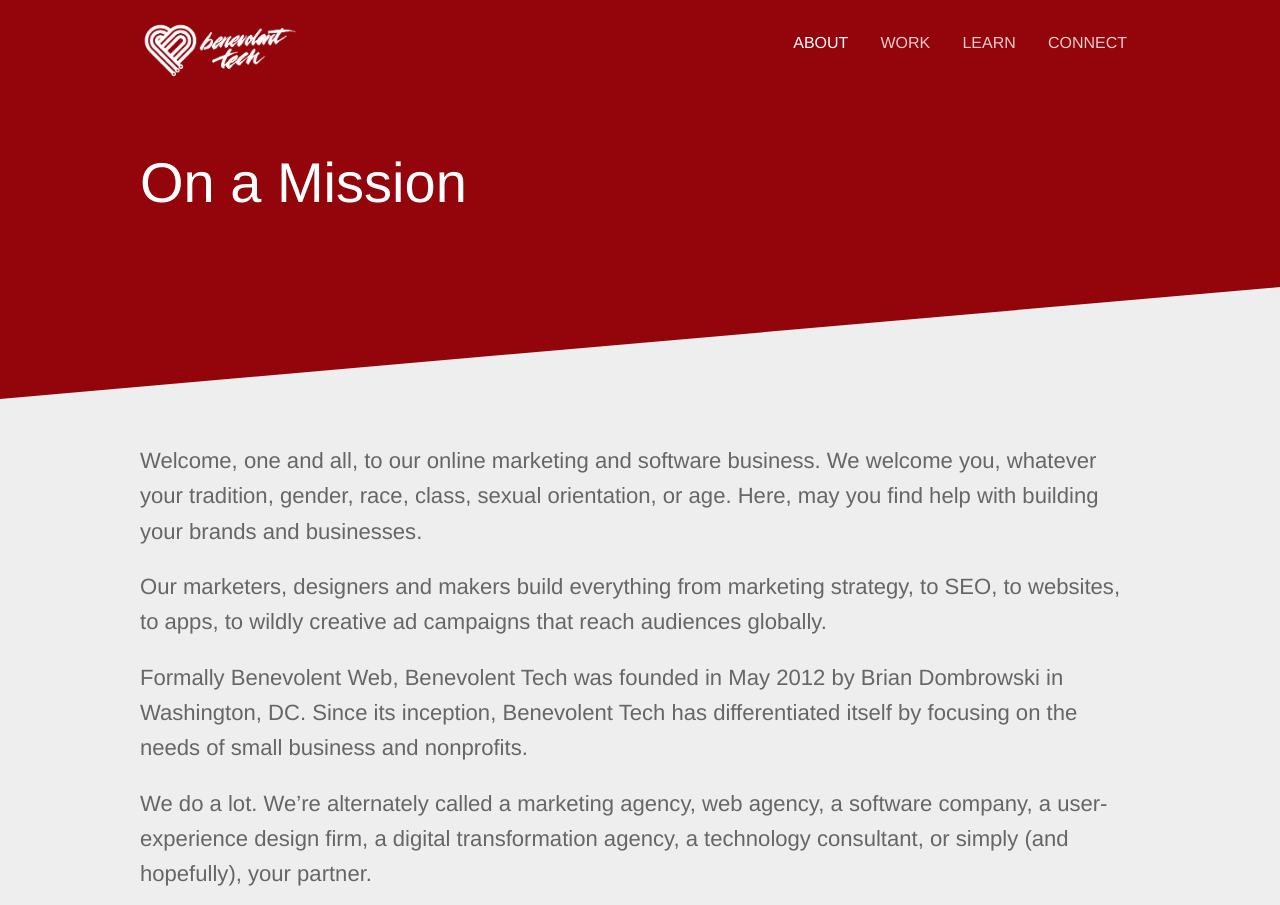
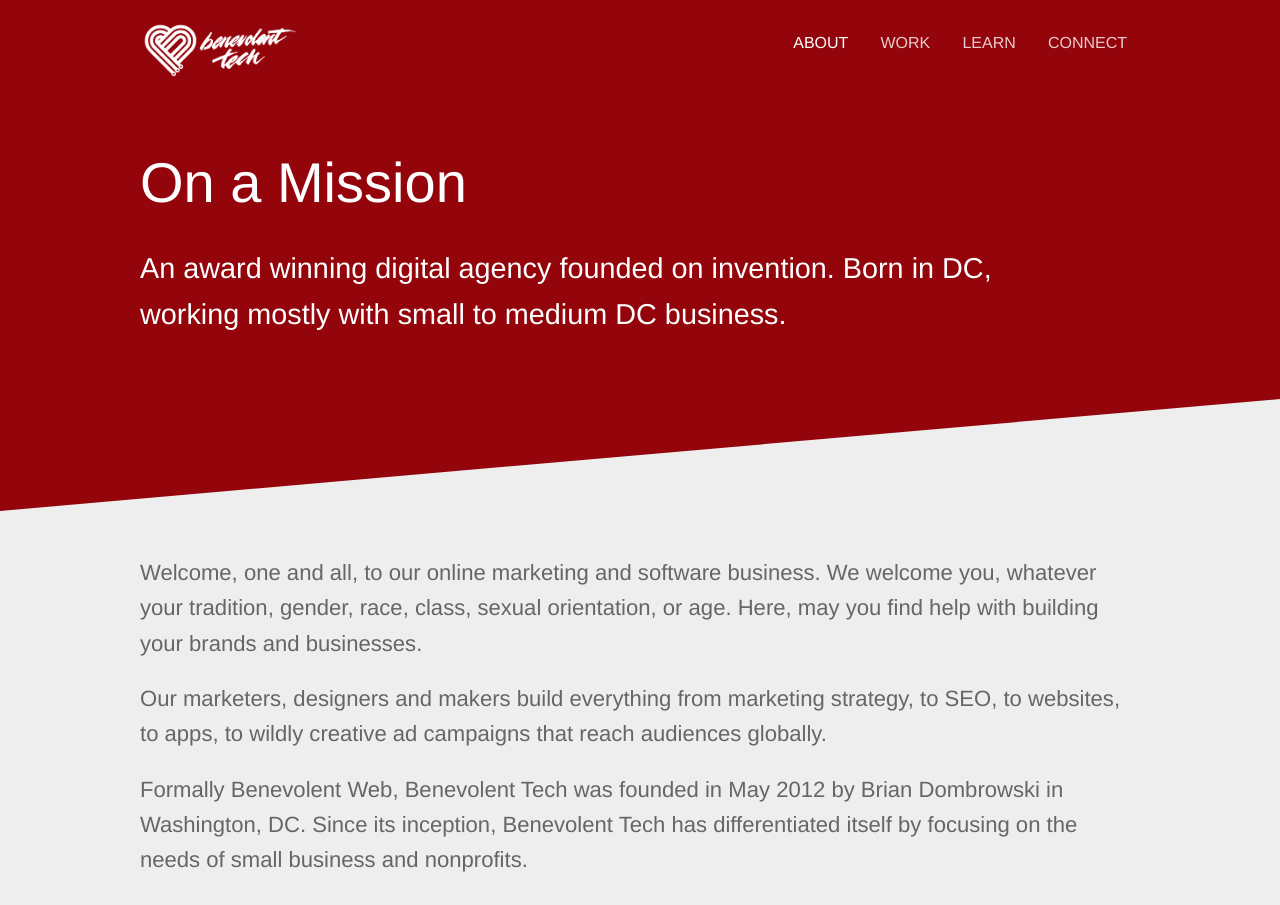
Before and after one commit to benevolenttech/btek.cc, a Jekyll site: the page built from about.html, in a window 1280 px wide. Shown: the top 905 px of the page. Built offline with Jekyll 4.4.1, drawn with Linux system fonts in a browser that asks for light colours.

Commit message:
Perf tweaks

```diff
--- a/_includes/screen.css
+++ b/_includes/screen.css
@@ -417,44 +417,42 @@
       top: 0;
       bottom: 0;
       width: 100%; }
-
-.nav-open header {
+  header .nav-open header {
     background: #444;
     z-index: 10; }
     @media (min-width: 620px) {
-    .nav-open header {
+      header .nav-open header {
         background: none; } }
-.nav-open nav {
+  header .nav-open nav {
     margin: 20px 0 0 0;
     border: 0; }
-  .nav-open nav a {
+    header .nav-open nav a {
       display: block; }
     @media (min-width: 620px) {
-    .nav-open nav {
+      header .nav-open nav {
         border: 0;
         padding: 0 20px; }
-      .nav-open nav a {
+        header .nav-open nav a {
           display: inline; } }
-
-nav {
+  header nav {
     text-transform: uppercase;
     font-size: 0.8em;
     width: 100%; }
-  nav ul {
+    header nav ul {
       margin: 0;
       padding: 0; }
-  nav li {
+    header nav li {
       display: block; }
     @media (min-width: 620px) {
-    nav {
+      header nav {
         text-align: right;
         position: absolute;
         top: 0;
         right: 0;
         padding: 0 20px; }
-      nav li {
+        header nav li {
           display: inline-block; } }
-  nav a {
+    header nav a {
       margin: 0 3px;
       padding: 20px 10px;
       color: rgba(255, 255, 255, 0.8);
@@ -462,11 +460,11 @@
       display: none;
       font-size: 1rem; }
       @media (min-width: 620px) {
-      nav a {
+        header nav a {
           border-bottom: 2px solid rgba(255, 255, 255, 0);
           display: block;
           padding: 10px; } }
-    nav a.nav-toggle {
+      header nav a.nav-toggle {
         display: inline;
         position: absolute;
         right: 10px;
@@ -474,25 +472,25 @@
         font-size: 3.2em;
         border: 0; }
         @media (min-width: 620px) {
-        nav a.nav-toggle {
+          header nav a.nav-toggle {
             display: none; } }
-      nav a.nav-toggle:hover {
+        header nav a.nav-toggle:hover {
           border: 0; }
-  nav a:hover {
+    header nav a:hover {
       color: #fff; }
       @media (min-width: 620px) {
-      nav a:hover {
+        header nav a:hover {
           border-bottom: 2px solid rgba(255, 255, 255, 0.6);
           display: block;
           padding: 10px; } }
     @media (min-width: 620px) {
-    nav a.highlight {
+      header nav a.highlight {
         border: 1px #ccc solid;
         border-radius: 5px; }
-      nav a.highlight:hover {
+        header nav a.highlight:hover {
           background: #fff;
           color: #94040B; } }
-  nav a.active {
+    header nav a.active {
       color: #fff; }
 
 footer {
--- a/_sass/header.scss
+++ b/_sass/header.scss
@@ -43,4 +43,119 @@
 			width: 100%;
 		}
 	}
+
+	.nav-open {
+		header {
+			background: #444;
+			z-index: 10;
+
+			@media #{$mid-point} {
+				background: none;
+			}
+		}
+
+		nav {
+			margin: 20px 0 0 0;
+			border: 0;
+
+			a {
+				display: block;
+			}
+
+			@media #{$mid-point} {
+				border: 0;
+				padding: 0 20px;
+
+				a {
+					display: inline;
+				}
+			}
+		}
+	}
+
+	nav {
+		text-transform: uppercase;
+		font-size: 0.8em;
+		width: 100%;
+
+		ul {
+			margin: 0;
+			padding: 0;
+		}
+
+		li {
+			display: block;
+		}
+
+		@media #{$mid-point} {
+			text-align: right;
+			position: absolute;
+			top: 0;
+			right: 0;
+			padding: 0 20px;
+
+			li {
+				display: inline-block;
+			}
+		}
+
+		a {
+			margin: 0 3px;
+			padding: 20px 10px;
+			color: rgba(255, 255, 255, 0.8);
+			transition: 0.2s ease-in-out;
+			display: none;
+			font-size: 1rem;
+
+			@media #{$mid-point} {
+				border-bottom: 2px solid rgba(255, 255, 255, 0);
+				display: block;
+				padding: 10px;
+			}
+
+			&.nav-toggle {
+				display: inline;
+				position: absolute;
+				right: 10px;
+				top: -22px;
+				font-size: 3.2em;
+				border: 0;
+
+				@media #{$mid-point} {
+					display: none;
+				}
+
+				&:hover {
+					border: 0;
+				}
+			}
+		}
+
+		a:hover {
+			color: #fff;
+
+			@media #{$mid-point} {
+				border-bottom: 2px solid rgba(255, 255, 255, 0.6);
+				display: block;
+				padding: 10px;
+			}
+		}
+
+		@media #{$mid-point} {
+			a.highlight {
+				border: 1px #ccc solid;
+				border-radius: 5px;
+
+				&:hover {
+					background: #fff;
+					color: $brand-color;
+				}
+			}
+		}
+
+		a.active {
+			color: #fff;
+		}
+	}
+
 }
--- a/_sass/navigation.scss
+++ /dev/null
@@ -1,113 +0,0 @@
-.nav-open {
-	header {
-		background: #444;
-		z-index: 10;
-
-		@media #{$mid-point} {
-			background: none;
-		}
-	}
-
-	nav {
-		margin: 20px 0 0 0;
-		border: 0;
-
-		a {
-			display: block;
-		}
-
-		@media #{$mid-point} {
-			border: 0;
-			padding: 0 20px;
-
-			a {
-				display: inline;
-			}
-		}
-	}
-}
-
-nav {
-	text-transform: uppercase;
-	font-size: 0.8em;
-	width: 100%;
-
-	ul {
-		margin: 0;
-		padding: 0;
-	}
-
-	li {
-		display: block;
-	}
-
-	@media #{$mid-point} {
-		text-align: right;
-		position: absolute;
-		top: 0;
-		right: 0;
-		padding: 0 20px;
-
-		li {
-			display: inline-block;
-		}
-	}
-
-	a {
-		margin: 0 3px;
-		padding: 20px 10px;
-		color: rgba(255, 255, 255, 0.8);
-		transition: 0.2s ease-in-out;
-		display: none;
-		font-size: 1rem;
-
-		@media #{$mid-point} {
-			border-bottom: 2px solid rgba(255, 255, 255, 0);
-			display: block;
-			padding: 10px;
-		}
-
-		&.nav-toggle {
-			display: inline;
-			position: absolute;
-			right: 10px;
-			top: -22px;
-			font-size: 3.2em;
-			border: 0;
-
-			@media #{$mid-point} {
-				display: none;
-			}
-
-			&:hover {
-				border: 0;
-			}
-		}
-	}
-
-	a:hover {
-		color: #fff;
-
-		@media #{$mid-point} {
-			border-bottom: 2px solid rgba(255, 255, 255, 0.6);
-			display: block;
-			padding: 10px;
-		}
-	}
-
-	@media #{$mid-point} {
-		a.highlight {
-			border: 1px #ccc solid;
-			border-radius: 5px;
-
-			&:hover {
-				background: #fff;
-				color: $brand-color;
-			}
-		}
-	}
-
-	a.active {
-		color: #fff;
-	}
-}
--- a/_sass/screen.scss
+++ b/_sass/screen.scss
@@ -21,6 +21,5 @@
 @import "blog";
 @import "forms";
 @import "header";
-@import "navigation";
 @import "footer";
 @import "cloudcannon";
--- a/about.html
+++ b/about.html
@@ -1,8 +1,8 @@
 ---
 title: About
 heading: On a Mission
-subtitle:
-description: 'An award winning digital agency founded on invention. Born in DC, working mostly with small to medium DC business.'
+subtitle: An award winning digital agency founded on invention. Born in DC, working mostly with small to medium DC business.
+description: An award winning digital agency founded on invention. Born in DC, working mostly with small to medium DC business.
 image: /images/benevolent_tech_dc_seo.jpg
 ---
 
```
Also changed, not shown: 1 other file. Lines whose indentation alone changed are shown as unchanged.
